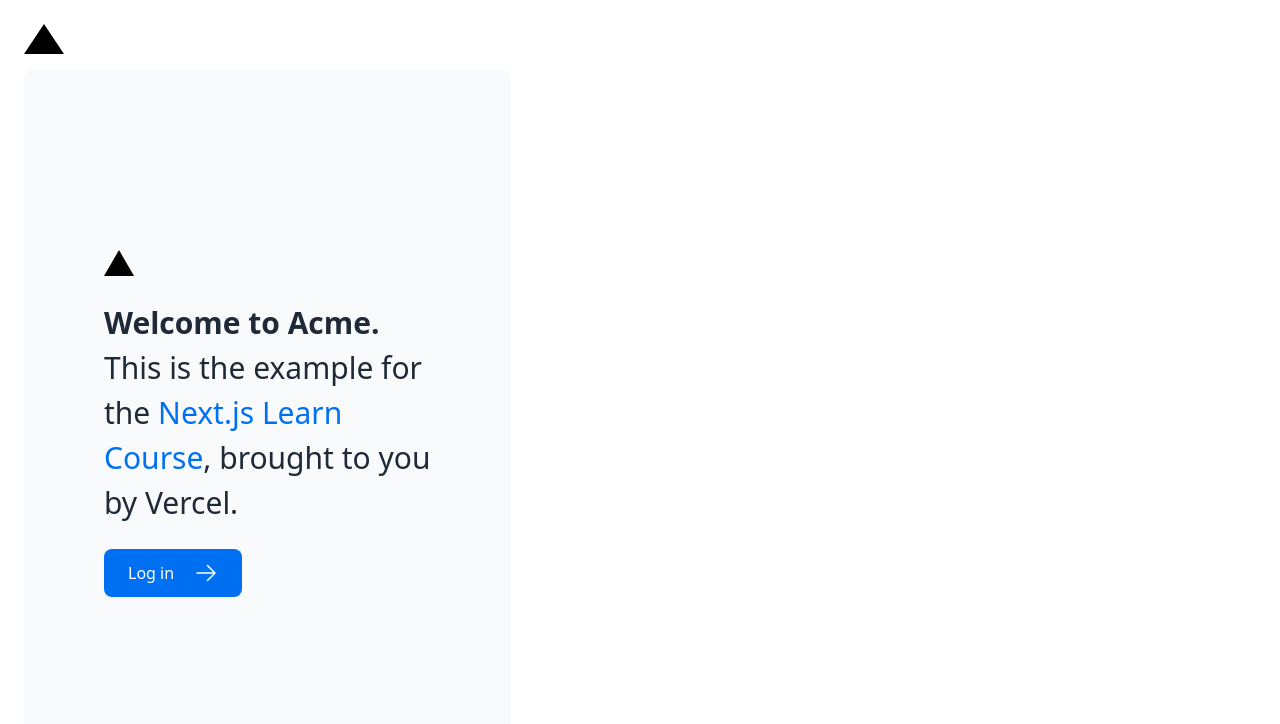
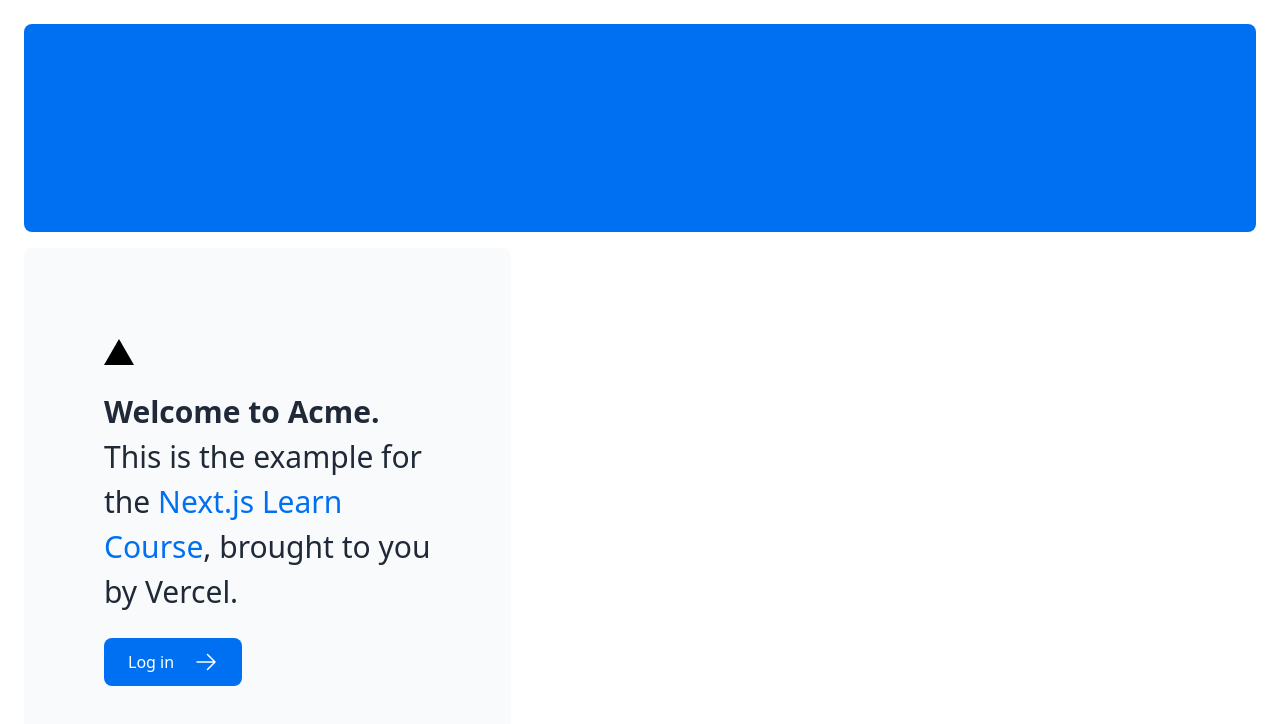
Before and after one commit to stockmeierb/nextjs-dashboard, a Next.js app: page / in a window 1280 px wide. Shown: the top 724 px of the page. Built offline with nearby package versions, Linux system fonts and the light colour scheme.

Commit message:
reverting back to tailwind styling

```diff
--- a/app/page.tsx
+++ b/app/page.tsx
@@ -1,13 +1,13 @@
 import AcmeLogo from '@/app/ui/acme-logo';
 import { ArrowRightIcon } from '@heroicons/react/24/outline';
 import Link from 'next/link';
-import styles from '@/app/ui/home.module.css';
+// import styles from '@/app/ui/home.module.css';
 
 export default function Page() {
   return (
     <main className="flex min-h-screen flex-col p-6">
-      {/* <div className="flex h-20 shrink-0 items-end rounded-lg bg-blue-500 p-4 md:h-52"> */}
-      <div className={styles.shape}>
+      <div className="flex h-20 shrink-0 items-end rounded-lg bg-blue-500 p-4 md:h-52">
+      {/* <div className={styles.shape}> */}
         {/* <AcmeLogo /> */}
       </div>
       <div className="mt-4 flex grow flex-col gap-4 md:flex-row">
```
